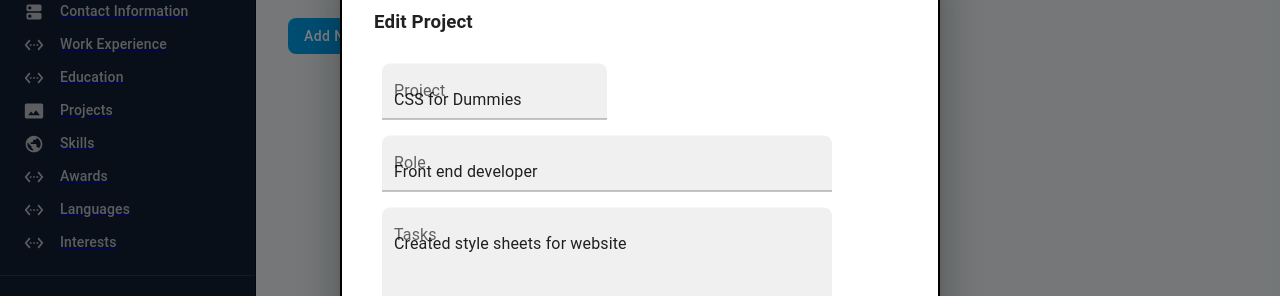
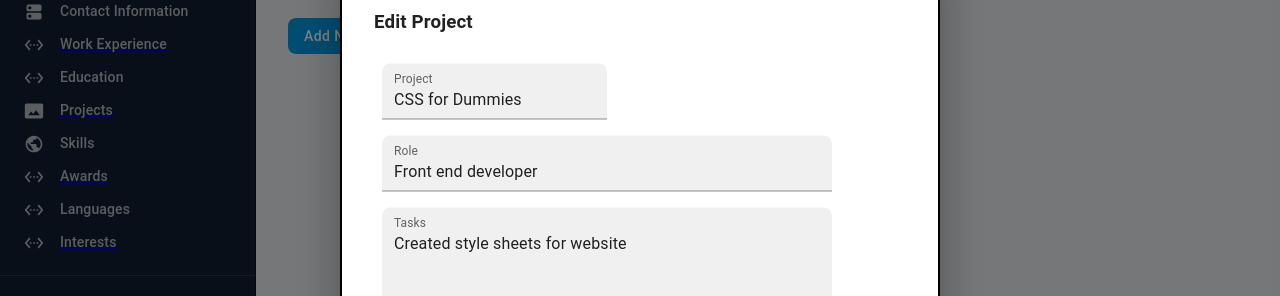
Before and after one commit to kirstgonz/resumator, a React (Create React App) app in the folder client/: page /resumator/projects in a window 1280 px wide. Both pictures are taken after a click on the button "Edit". Shown: the part 171-467 px from the top of the page. Built offline with nearby package versions, Linux system fonts and the light colour scheme.

Commit message:
project page working

```diff
--- a/client/src/Projects.js
+++ b/client/src/Projects.js
@@ -22,6 +22,10 @@ export function Projects() {
     const [modalButtonLabel, setModalButtonLabel] = React.useState('Save');
     const [modalTitle, setModalTitle] = React.useState('Edit Project History');
     const [inputFieldVariant, setInputFieldVariant] = React.useState('filled');
+    const [projTitle, setProjTitle] = React.useState('');
+    const [projRole, setProjRole] = React.useState('');
+    const [projTasks, setProjTasks] = React.useState('');
+
     const handleOpen = () => setOpen(true);
     const handleClose = () => {
         currentIndex = -1;
@@ -36,10 +40,13 @@ export function Projects() {
         return () => {
             setInputFieldVariant('filled');
             currentIndex = index;
-            setCurProj(Project[index])
+            let curProj = Project[index];
             setOpen(true);
             setModalTitle('Edit Project');
             setModalButtonLabel('Save');
+            setProjTitle(curProj.title);
+            setProjRole(curProj.role);
+            setProjTasks(curProj.tasks);
         }
     }
     const handleAddModal = () => {
@@ -49,10 +56,26 @@ export function Projects() {
         setModalButtonLabel('Add');
         setCurProj({});
         setOpen(true);
+        setProjTitle('');
+        setProjRole('');
+        setProjTasks('');
     };
-    const handleModalClick = () => {
-        curProj()
+
+    const handleModalSave = () => {
+        const proj = {
+            title: projTitle,
+            role: projRole,
+            tasks: projTasks
+        }
+        if (currentIndex > -1) {
+            dispatch(ResumatorRedux.actions.putProject({index:currentIndex, item: proj}));
+        }
+        else{
+            dispatch(ResumatorRedux.actions.addProject(proj));
+        }
+        handleClose();
     }
+
     const modalStyle = {
         position: 'absolute',
         top: '50%',
@@ -99,21 +122,33 @@ export function Projects() {
                     <LocalizationProvider dateAdapter={AdapterDayjs}>
                         <h3>{modalTitle}</h3>
                         <div>
-                            <TextField value={curProj.title} label="Project" id="project" sx={{ m: 1, width: '25ch' }} variant={inputFieldVariant} />
-                            <TextField value={curProj.role}  label="Role" id="role" sx={{ m: 1, width: '50ch' }} variant={inputFieldVariant} />
+                            <TextField value={projTitle}
+                                onChange={(e) => {
+                                    setProjTitle(e.target.value);
+                                }}
+                                label="Project" id="project" sx={{ m: 1, width: '25ch' }} variant={inputFieldVariant} />
+
+                            <TextField value={projRole}
+                            onChange={(e) => {
+                                setProjRole(e.target.value);
+                            }}
+                            label="Role" id="role" sx={{ m: 1, width: '50ch' }} variant={inputFieldVariant} />
                         </div>
                         <div>
                             <TextField
                                 id="tasks"
                                 label="Tasks"
-                                value={curProj.tasks}
+                                value={projTasks}
+                                onChange={(e) => {
+                                    setProjTasks(e.target.value);
+                                }}
                                 multiline
                                 rows={8}
                                 sx={{ m: 1, width: '50ch' }}
                                 variant={inputFieldVariant}
                             />
                         </div>
-                        <Button onClick={handleModalClick} variant="contained">{modalButtonLabel}</Button>
+                        <Button onClick={handleModalSave} variant="contained">{modalButtonLabel}</Button>
                     </LocalizationProvider>
                 </Box>
             </Modal>
```
